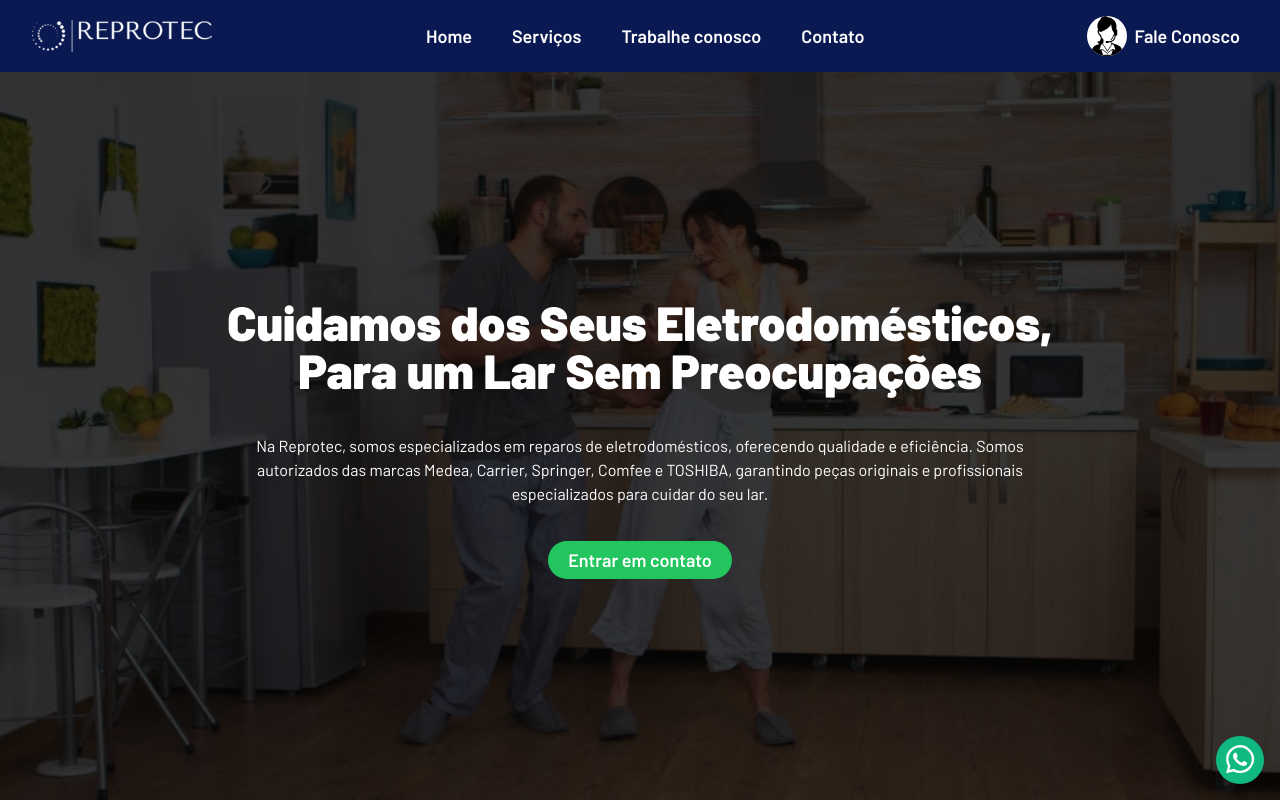
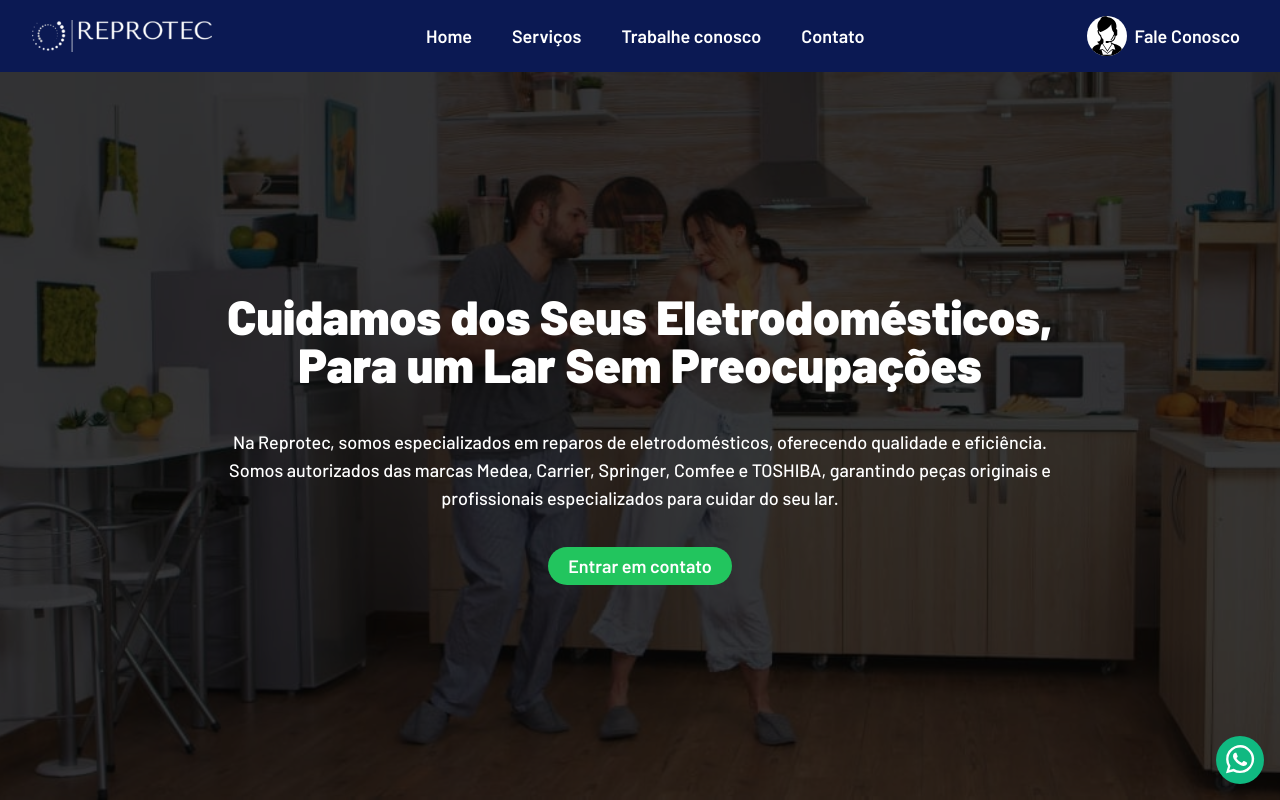
Before and after one commit to Sev7tech/reprotec, a Next.js app: page / in a window 1280 px wide. Shown: the top 800 px of the page. Built offline with nearby package versions, Linux system fonts and the light colour scheme.

Commit message:
style: update font size from Text

```diff
--- a/src/components/Typography/Text.tsx
+++ b/src/components/Typography/Text.tsx
@@ -7,7 +7,7 @@ interface IText extends ITypographyBase {
 const Text = ({ children, className }: IText) => {
   return (
     <p
-      className={`text-base font-normal ${className ? className : 'text-black'}`}
+      className={`text-lg font-medium ${className ? className : 'text-black'}`}
     >
       {children}
     </p>
```
